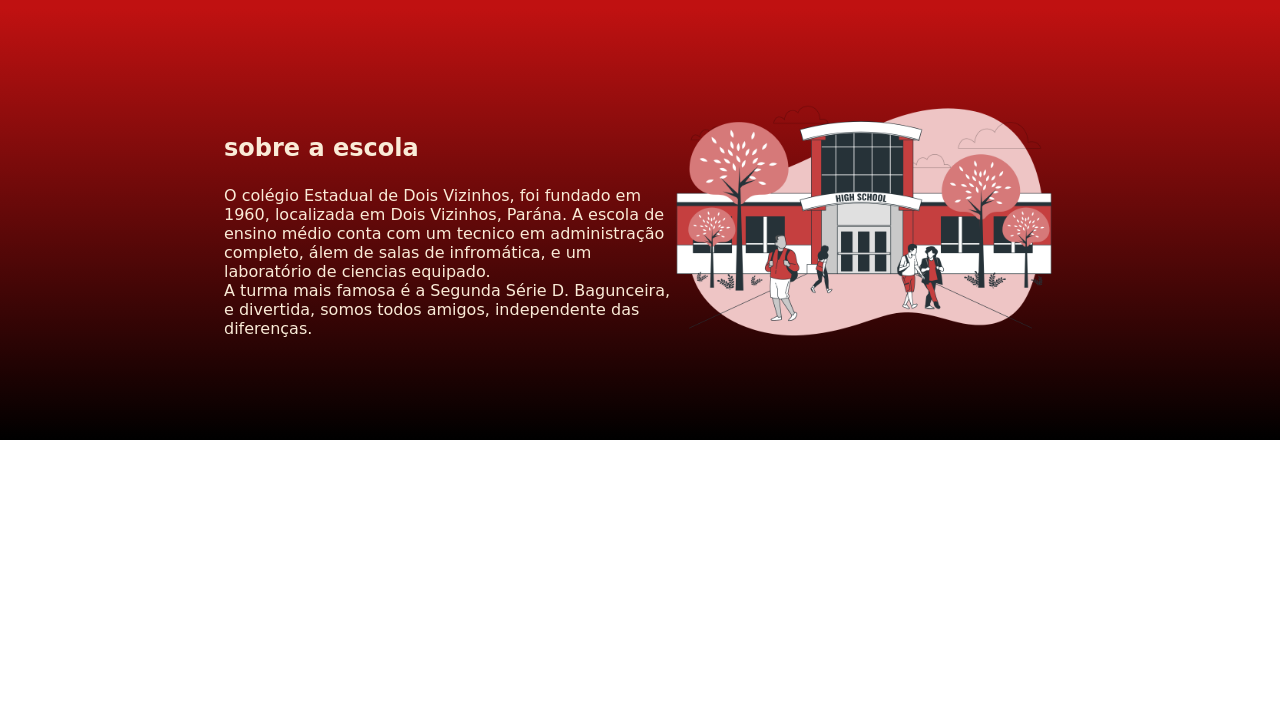
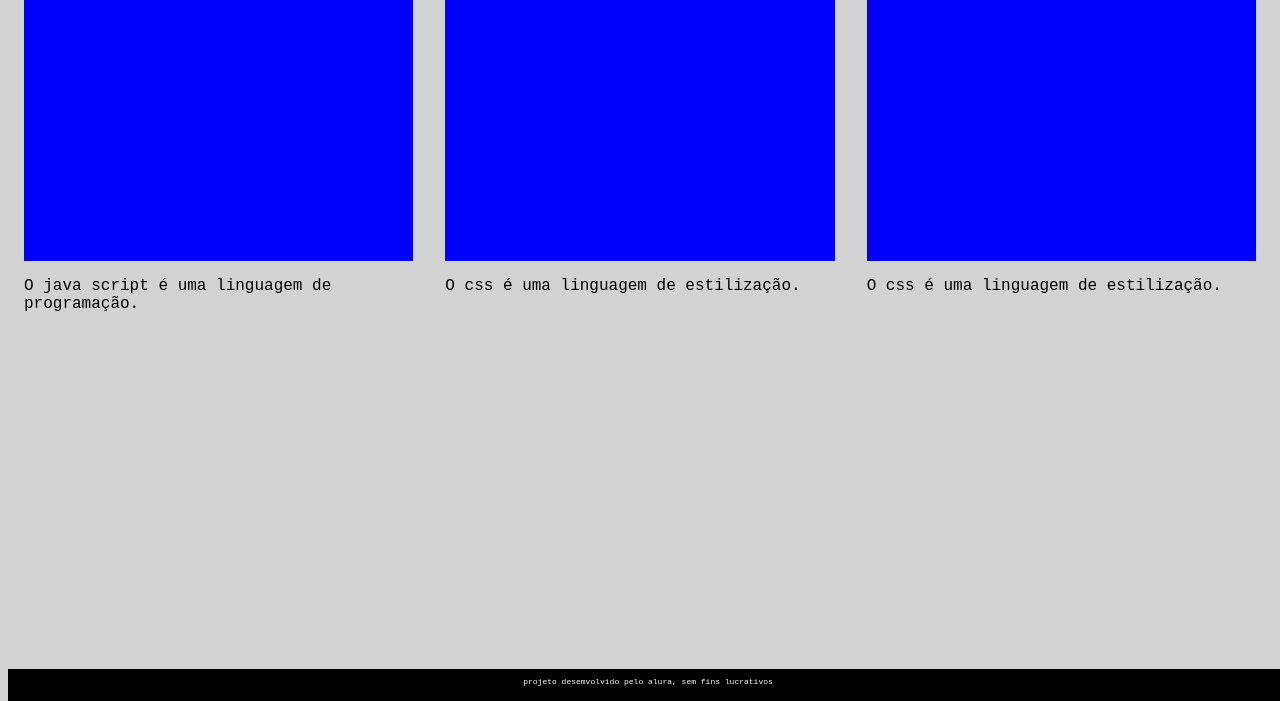
Before and after one commit to Leandran/site-creative, a plain HTML site: page index.html in a window 1280 px wide. Shown: the part 99-800 px from the top of the page. Drawn offline with Linux system fonts and the light colour scheme; a web font is replaced by a local one.

Commit message:
Add files via upload

```diff
--- a/index.html
+++ b/index.html
@@ -1,32 +1,51 @@
 <!DOCTYPE html>
-<html lang="en">
+<html lang="pt-pr">
 <head>
     <meta charset="UTF-8">
-    <meta http-equiv="X-UA-Compatible" content="IE=edge">
     <meta name="viewport" content="width=device-width, initial-scale=1.0">
-    <title>Document</title>
-    <link rel="stylesheet" href="style.css">
-    <link rel="preconnect" href="https://fonts.googleapis.com">
-    <link rel="preconnect" href="https://fonts.gstatic.com" crossorigin>
-    <link href="https://fonts.googleapis.com/css2?family=Schoolbell&family=Truculenta:opsz,wght@12..72,100..900&display=swap" rel="stylesheet">
+   <link rel="stylesheet" href="style.css">
+    <title>flashcard</title>
 </head>
-
 <body>
-    <header class="cabecalho">
-        <img class="cabecalho-imagem" src="alurastart logo.png" alt="alurastart logo.png">
-        <ul class="cabecalho-lista">
-            <li class="cabecalho-lista-item">escola</li>
-            <li class="cabecalho-lista-item">aluno</li>
-        </ul>
-    </header>
-<section class="escola">
-    <div class="escola-div-conteudo">
-        <h2 class="escola-titulo">sobre a escola</h2>
-        <p class="escola-texto-um">O colégio Estadual de Dois Vizinhos, foi fundado em 1960, localizada em Dois Vizinhos, Parána. A escola de ensino médio conta com um tecnico em administração completo, álem de salas de infromática, e um laboratório de ciencias equipado. </p>
-        <p class="escola-texto-dois">A turma mais famosa é a Segunda Série D. Bagunceira, e divertida, somos todos amigos, independente das diferenças.</p>
+    <main>
+<section id="container">
+    <article class="cartao">
+        <div class="cartao_conteudo">
+            <h3>programacao</h3>
+            <div class="cartao_conteudo_pergunta"></div>
+            <p>O que é javascript?</p>
+        </div>
+        <div class="cartao__conteudo__resposta">
+            <p>O java script é uma linguagem de programação.</p>
+        </div>
     </div>
-<img class="escola-imagem" src="School-bro.png" alt="aluna e livros">
+    </article>
+    <article class="cartao">
+        <div class="cartao_conteudo">
+            <h3>programacao</h3>
+            <div class="cartao_conteudo_pergunta"></div>
+            <p>O que é CSS?</p>
+        </div>
+        <div class="cartao__conteudo__resposta">
+            <p> O css é uma linguagem de estilização.</p>
+        </div>
+    </div>
+    </article>
+    <article class="cartao">
+        <div class="cartao_conteudo">
+            <h3>programacao</h3>
+            <div class="cartao_conteudo_pergunta"></div>
+            <p>O que é CSS?</p>
+        </div>
+        <div class="cartao__conteudo__resposta">
+            <p> O css é uma linguagem de estilização.</p>
+        </div>
+    </div>
+    </article>
 </section>
+    </main>
+    <footer>
+        <p>projeto desemvolvido pelo alura, sem fins lucrativos</p>
+    </footer>
 </body>
-
 </html>
--- a/style.css
+++ b/style.css
@@ -1,46 +1,45 @@
-*{
-    margin: 0;
-    padding: 0;
+body{
+    background-color: rgb(211, 210, 210);
+    font-family: 'Courier New', Courier, monospace;
+}
+#container{
+    display: flex;
 }
 
-body{
-    font-family: "Schoolbell", cursive;
+.cartao{
+    margin: 1rem 1rem;
+    background-color: rgb(47, 180, 180);
+    height: 20rem;
+    flex-grow: 1;
+    flex-basis: calc(33% - 6rem);
+}
+.cartao_conteudo {
+    text-align: center;
+    background-color: blue;
+    height: 100%;
+
+}
+ .cartao_conteudo h3 {
+     background-color: rgb(240, 17, 17);
+     text-align: left;
+     padding: 0.5rem;
+     position: absolute;
+     margin: 0.6rem;
+     border-radius: 0.6rem;
+     font-size: 1vw;
+ }
+
+footer{
+    background-color: rgb(0, 0, 0);
+    color: white;
+    position: fixed;
+    bottom: 0%;
+    width: 100%;
+    height: 2rem;
 }
 
-.cabecalho{
-    background-color: #c01111;
-    color: beige;
-    display: flex;
-    justify-content: space-around;
-    align-items: center;
-    padding: 24px 0;
+footer p {
+    text-align:center;
+    font-size: 0.5rem;
+    margin-top: 0.5rem;
 }
-
-.cabecalho-imagem{
-    width: 20%;
-}
-
-.cabecalho-lista-item{
-    display: inline-block;
-    margin: 0 16px;
-    font-size: 24px;
-}
-
-.escola-imagem{
-    width: 30%;
-}
-
-.escola{
-    background-image: linear-gradient(#c01111, #000000);
-    color: antiquewhite;
-    display: flex;
-    justify-content: center;
-    align-items: center;
-    padding: 24px 0;
-}
-
-.escola-div-conteudo{
-    width: 35%;
-}.escola-titulo{
-    padding: 24px 0;
-}
```
Also changed, not shown: 1 other file.
